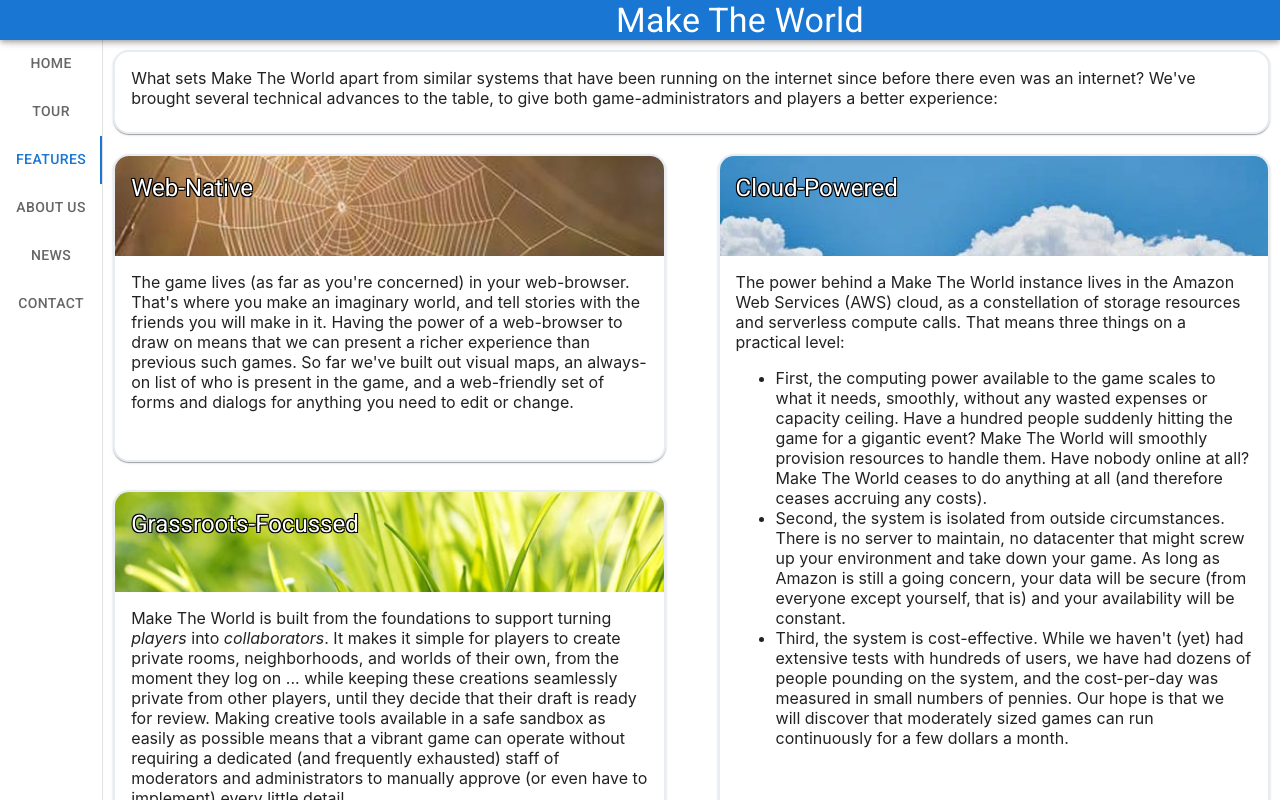
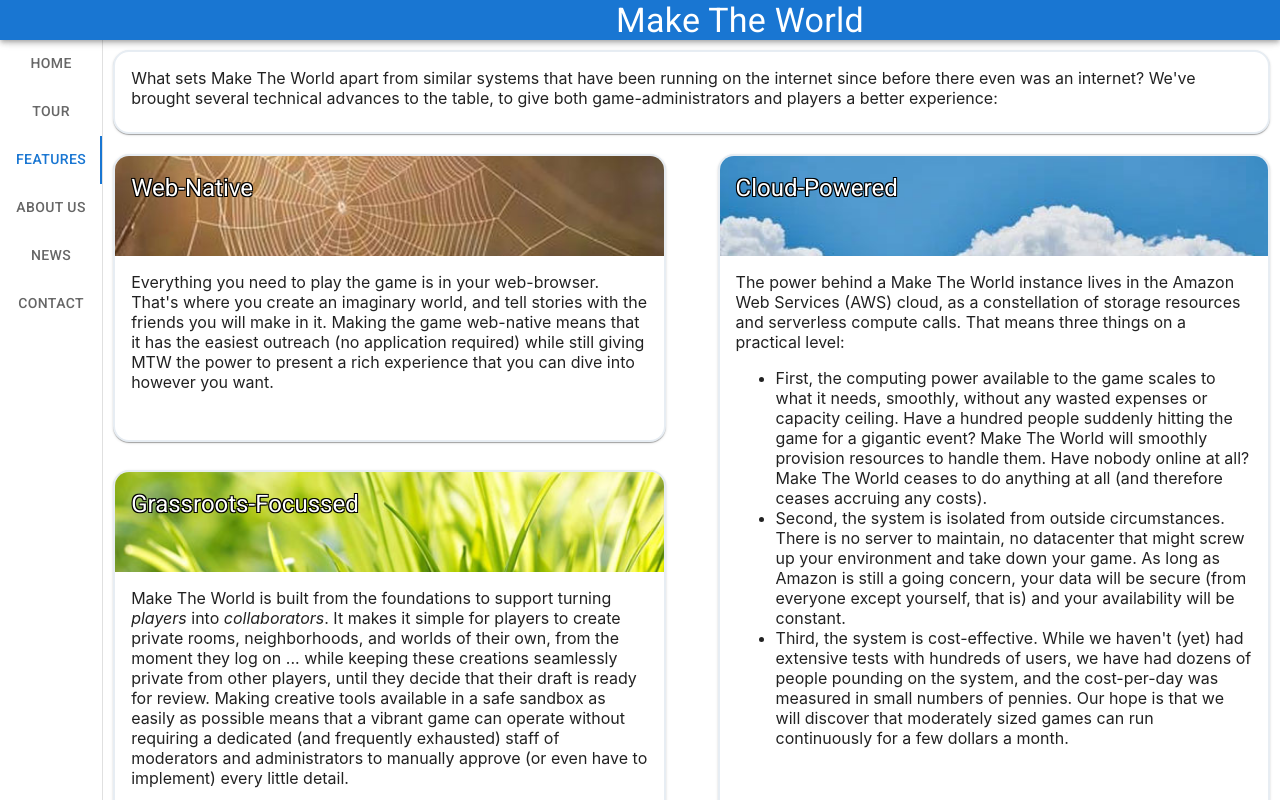
Before and after one commit to TonyLB/maketheworld-org, a React (Create React App) app: page / in a window 1280 px wide. Both pictures are taken after a click on the tab "FEATURES". Built offline with nearby package versions, Linux system fonts and the light colour scheme.

Commit message:
ISS13: Rewrite text for Web-Native card on Features tab

```diff
--- a/src/Features.js
+++ b/src/Features.js
@@ -35,10 +35,9 @@
                                     />
                                 </CardMedia>
                                 <CardContent>
-                                    The game lives (as far as you're concerned) in your web-browser.  That's where you make an imaginary world, and tell stories with the friends
-                                    you will make in it.  Having the power of a web-browser to draw on means that we can present a richer experience than previous such games.
-                                    So far we've built out visual maps, an always-on list of who is present in the game, and a web-friendly set of forms and dialogs for anything
-                                    you need to edit or change.
+                                    Everything you need to play the game is in your web-browser.  That's where you create an imaginary world, and tell stories with the friends
+                                    you will make in it.  Making the game web-native means that it has the easiest outreach (no application required) while still giving MTW
+                                    the power to present a rich experience that you can dive into however you want.
                                 </CardContent>
                             </AppCard>
                         </Grid>
```
